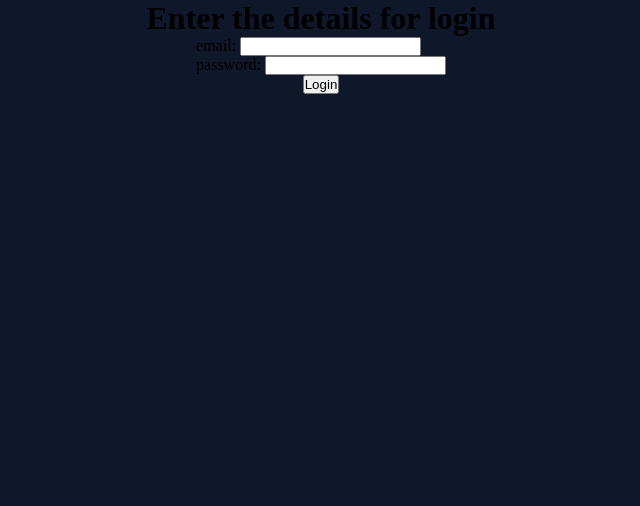
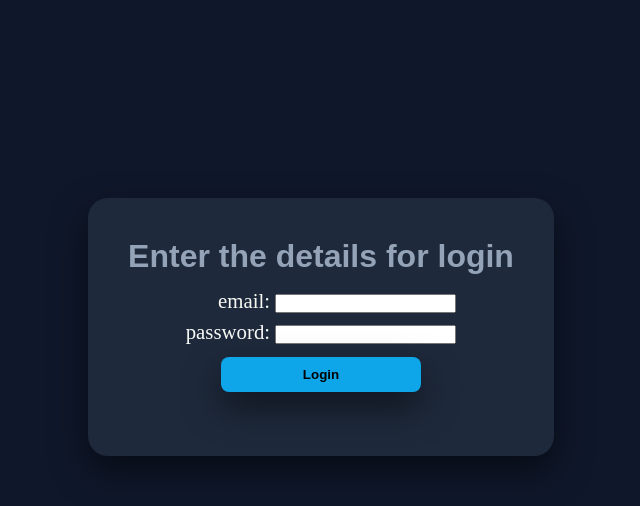
Before and after one commit to iitdharshitkaler-create/Assignment, a React app in the folder frontend/: page /loginpage in a window 1280 px wide. Shown: the top 506 px of the page, without its empty margins (319-959 px from the left). Built offline with nearby package versions, Linux system fonts and the light colour scheme; the HTML template or start-up script is replaced by a standard one.

Commit message:
Update loginpage.tsx

```diff
--- a/frontend/src/pages/loginpage.tsx
+++ b/frontend/src/pages/loginpage.tsx
@@ -30,15 +30,16 @@ function LoginPage() {
     }
    return (
     <div className={styles.container}>
-      <h1>Enter the details for login</h1>
-      <form>
+      <div className={styles.loginCard}>
+      <h1 style={{ fontFamily: "arial" }} >Enter the details for login</h1>
+      <form className = {styles.form} >
         email: <input onChange={(e) => setUser({ ...user, email: e.target.value })}/> <br></br>
         password: <input onChange={(e) => setUser({ ...user, password: e.target.value })}/>
       </form>
-      <button className={styles.button} onClick={clickedregister}>
+      <button className={styles.actionButton} onClick={clickedregister}>
         Login
       </button>
-    </div>
+    </div></div>
   )
 }
 
```
